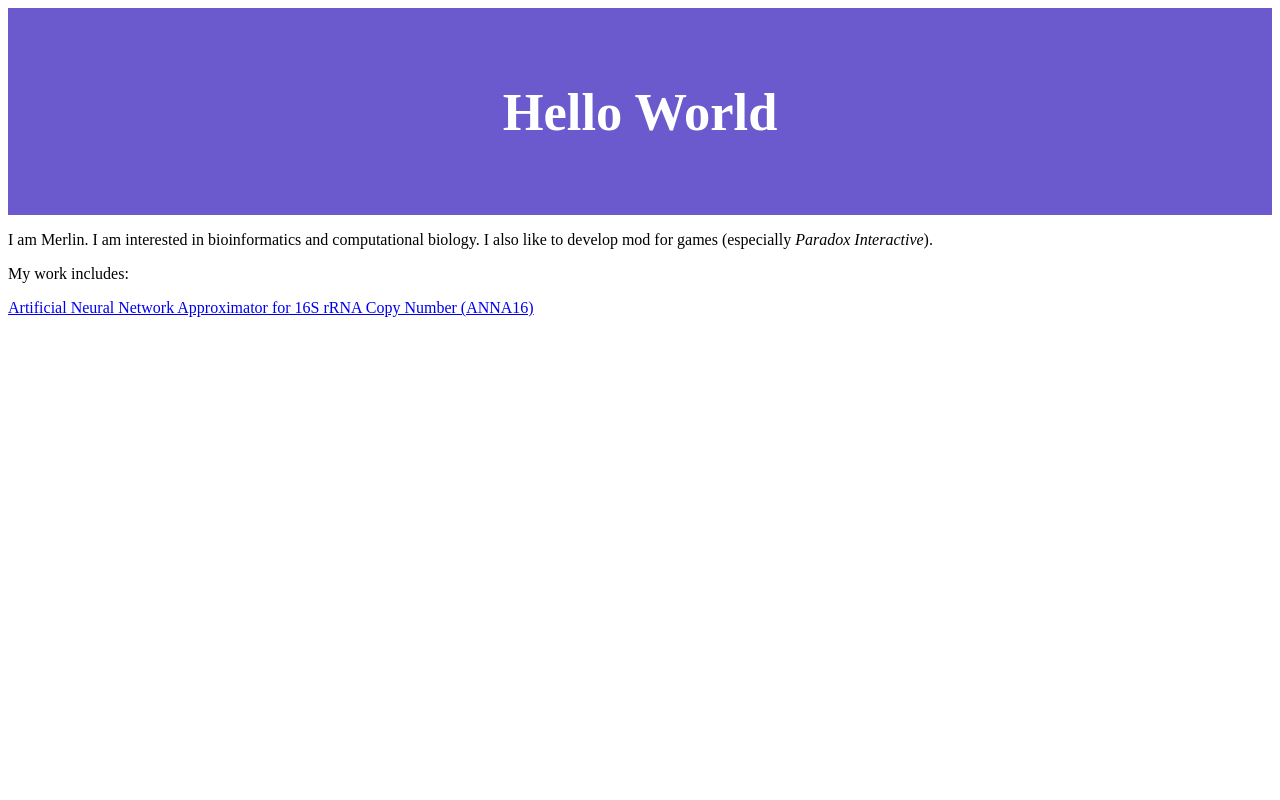
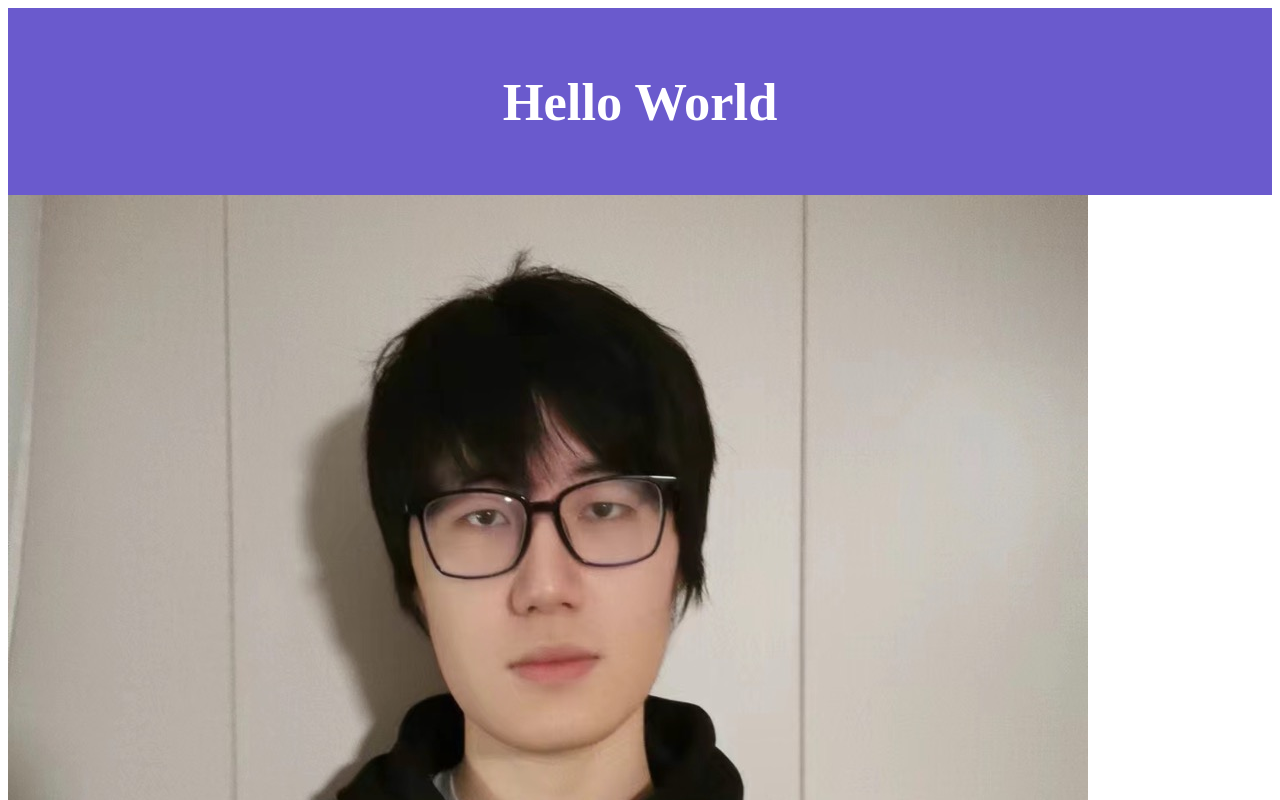
Before and after one commit to Merlinaphist/merlinaphist.github.io, a plain HTML site: page index.html in a window 1280 px wide. Shown: the top 800 px of the page. Drawn offline with Linux system fonts and the light colour scheme.

Commit message:
Update index.html

```diff
--- a/index.html
+++ b/index.html
@@ -7,7 +7,7 @@
   <style>
     header {
       background-color: SlateBlue;
-      padding: 30px;
+      padding: 20px;
       text-align: center;
       font-size: 35px;
       color: white;
@@ -20,6 +20,7 @@
 </header>
 
 <body>
+<img src="me.jpg" alt="My Photo">
 <p>I am Merlin. I am interested in bioinformatics and computational biology. I also like to develop mod for games (especially <em>Paradox Interactive</em>).<p>
 <p>My work includes:<p>
 <a href="http://anna16mlp.herokuapp.com">Artificial Neural Network Approximator for 16S rRNA Copy Number (ANNA16)</a>
```
